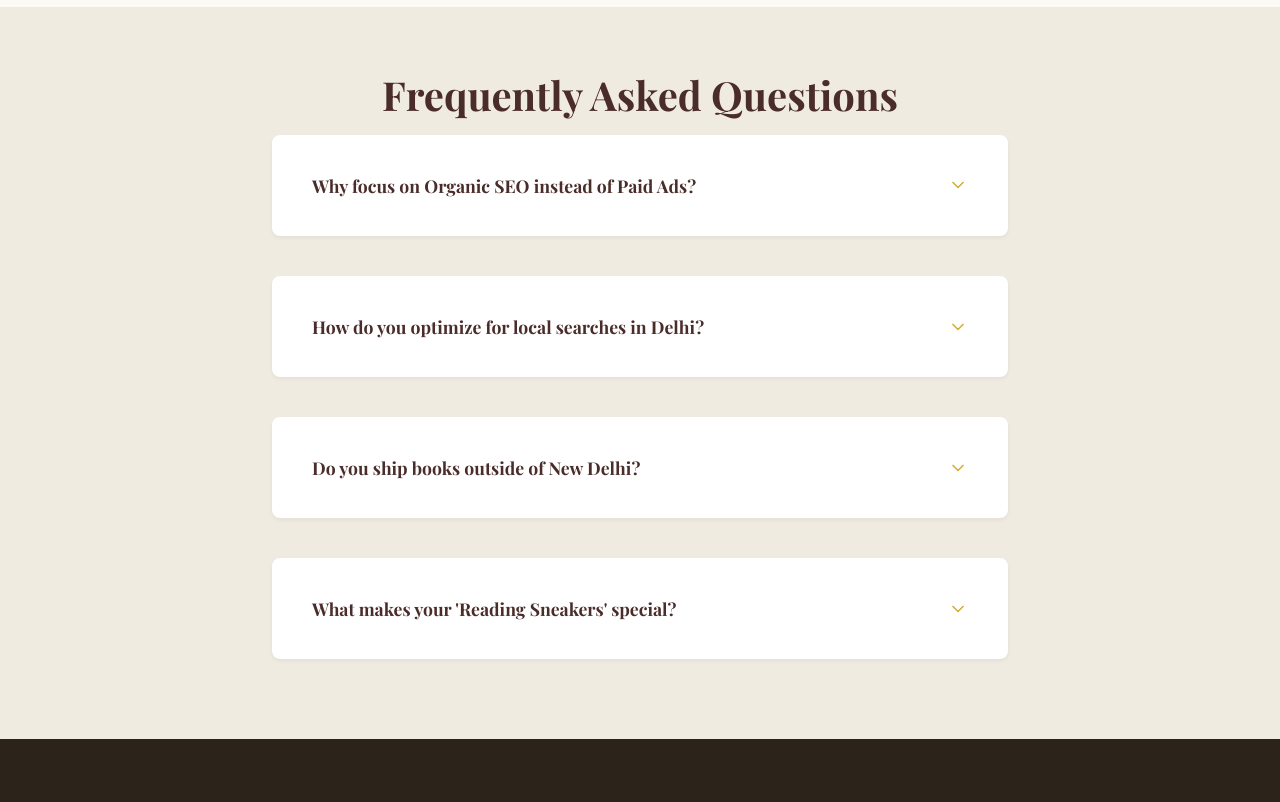
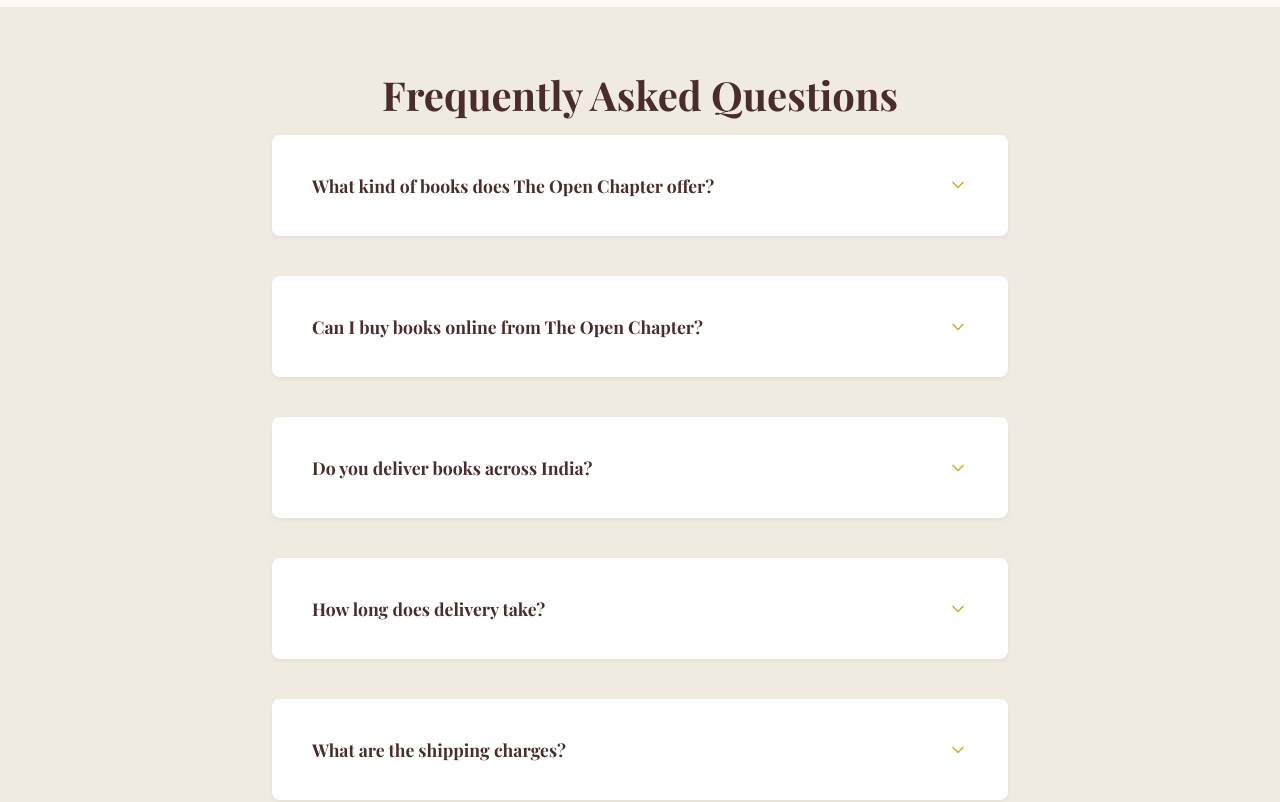
Before and after one commit to SIDxSingh/THE-OPEN-CHAPTER, a React (Vite) app: page / in a window 1280 px wide. Shown: the part 4400-5202 px from the top of the page. Built offline with nearby package versions, Linux system fonts and the light colour scheme; a web font is replaced by a local one.

Commit message:
updated code

```diff
--- a/src/pages/Home.jsx
+++ b/src/pages/Home.jsx
@@ -140,20 +140,44 @@
           <div className="faq-list">
             {[
              {
-                question: "Why focus on Organic SEO instead of Paid Ads?",
-                answer: "Organic SEO builds long-term authority and trust. While ads stop the moment you stop paying, high-quality content and strong technical SEO continue to bring in highly targeted readers month after month."
+  question: "What kind of books does The Open Chapter offer?",
+  answer: "The Open Chapter offers a wide collection of books including fiction, non-fiction, academic, self-help, and bestsellers. Our catalog is curated to suit readers of all ages and interests."
 },
 {
-                question: "How do you optimize for local searches in Delhi?",
-                answer: "By heavily optimizing our Google Business Profile, ensuring consistent NAP (Name, Address, Phone) citations across local directories, and creating location-specific content like 'Best Bookstores in CP'."
+  question: "Can I buy books online from The Open Chapter?",
+  answer: "Yes, you can easily browse and purchase books through our website. We provide a smooth and secure checkout experience for all customers."
 },
 {
-                question: "Do you ship books outside of New Delhi?",
-                answer: "Yes! While we love seeing our customers in our Connaught Place store, we ship our books and merchandise anywhere in India. You can easily buy books online right here."
+  question: "Do you deliver books across India?",
+  answer: "Yes, we deliver books all over India. No matter where you are, you can order from The Open Chapter and get your books delivered to your doorstep."
 },
 {
-                question: "What makes your 'Reading Sneakers' special?",
-                answer: "Our reading sneakers are designed for ultimate comfort, perfect for spending hours browsing aisles or walking to your favorite reading spot. They hit all the right notes if you're looking for stylish sneakers or affordable shoes."
+  question: "How long does delivery take?",
+  answer: "Delivery usually takes 3–7 business days depending on your location. Metro cities may receive orders faster, while remote areas may take slightly longer."
+},
+{
+  question: "What are the shipping charges?",
+  answer: "Shipping charges may vary based on your location and order value. We also offer free shipping on selected orders or during special promotions."
+},
+{
+  question: "Can I track my order?",
+  answer: "Yes, once your order is shipped, you will receive a tracking link via email or SMS to monitor your delivery status in real-time."
+},
+{
+  question: "What payment methods are available?",
+  answer: "We accept multiple payment options including UPI, debit/credit cards, net banking, and cash on delivery (COD) where available."
+},
+{
+  question: "What is your return or refund policy?",
+  answer: "If you receive a damaged or incorrect book, you can request a return or replacement within a specified time. Refunds are processed quickly after verification."
+},
+{
+  question: "Do you offer discounts or special deals?",
+  answer: "Yes, we regularly provide discounts, seasonal sales, and exclusive offers on selected books. Stay updated by visiting our website frequently."
+},
+{
+  question: "Who is The Open Chapter for?",
+  answer: "The Open Chapter is designed for students, book lovers, and anyone who enjoys reading. Whether you're looking for academic resources or leisure reading, we have something for everyone."
 }
             ].map((faq, index) => (
               <div key={index} className="faq-item" onClick={() => toggleFaq(index)} style={{ cursor: 'pointer', marginBottom: '1rem', background: 'white', padding: '1rem', borderRadius: '0.5rem', boxShadow: '0 2px 4px rgba(0,0,0,0.05)' }}>
```
Lines whose indentation alone changed are shown as unchanged.
